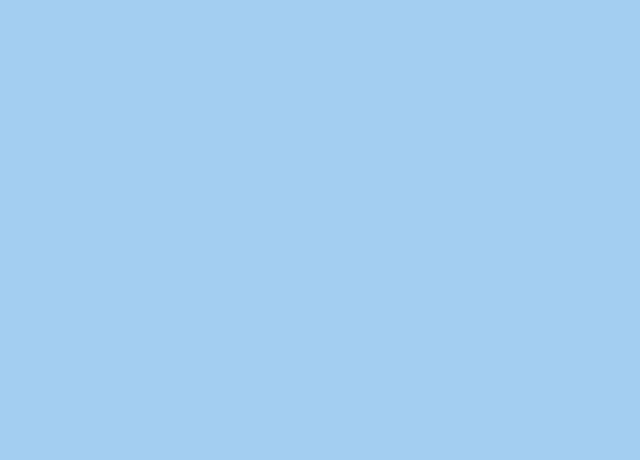
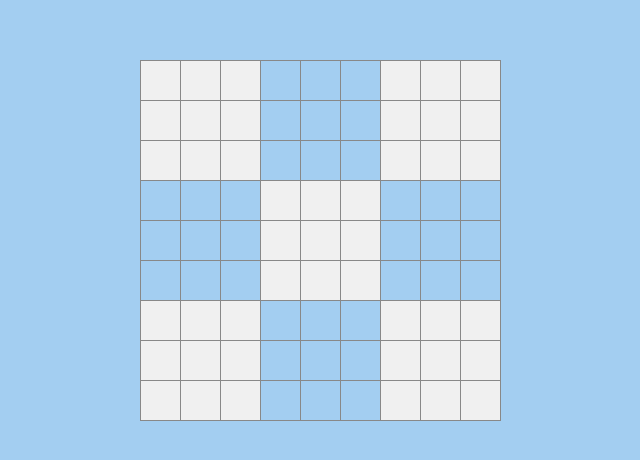
Before and after one commit to nameispuneeth/TimePazz, a React (Create React App) app: page /sudoko in a window 1280 px wide. Before the commit this address had no page. Shown: the part 170-630 px from the top of the page, without its empty margins (320-960 px from the left). Built offline with nearby package versions, Linux system fonts and the light colour scheme.

Commit message:
LocalStorage Name

```diff
--- a/src/App.js
+++ b/src/App.js
@@ -2,12 +2,14 @@ import { BrowserRouter as Router, Routes, Route } from 'react-router-dom';
 import './App.css';
 import Home from './Components/Home';
 import History from './Components/History';
+import SudokuGrid from './Components/SudokoSolver';
 function App() {
   return (
     <Router>
     <Routes>
       <Route exact path="/" element={<Home/>}/>
       <Route exact path="/history" element={<History/>}/>
+      <Route exact path="/sudoko" element={<SudokuGrid/>}/>
     </Routes>
     </Router>
   );
--- a/src/Components/SudokoSolver.js
+++ b/src/Components/SudokoSolver.js
@@ -0,0 +1,34 @@
+import React from 'react';
+import './TicTacToe.css';
+
+export default function SudokuGrid() {
+  return (
+    <div className="sudoku-container">
+      <table className="sudoku-grid">
+        <tbody>
+          {Array.from({ length: 9 }, (_, row) => (
+            <tr key={row}>
+              {Array.from({ length: 9 }, (_, col) => (
+                <td
+                  key={col}
+                  className={`cell ${
+                    (Math.floor(row / 3) + Math.floor(col / 3)) % 2 === 0
+                      ? 'cell-block'
+                      : ''
+                  }`}
+                >
+                  <input
+                    type="text"
+                    maxLength="1"
+                    pattern="[1-9]"
+                    className="cell-input"
+                  />
+                </td>
+              ))}
+            </tr>
+          ))}
+        </tbody>
+      </table>
+    </div>
+  );
+}
--- a/src/Components/Tic-Tac-Toe.js
+++ b/src/Components/Tic-Tac-Toe.js
@@ -3,6 +3,8 @@ import Swal from 'sweetalert2';
 import './TicTacToe.css'
 
 export default function TicTacToe () {
+    if(!localStorage.getItem("TicTacToeHistory")) localStorage.setItem("TicTacToeHistory",JSON.stringify([]));
+    const [TictHistory,setTictHistory]=useState(JSON.parse(localStorage.getItem("TicTacToeHistory")));
     const [userName, setUserName] = useState("");
     const [comp,setComp]=useState(false);
     const [board,setBoard]=useState(Array(9).fill(""));
@@ -11,9 +13,9 @@ export default function TicTacToe () {
     const [Xwins,setXwins]=useState(0);
     const [Owins,setOwins]=useState(0);
     const [Cwins,setCwins]=useState(0);
+    const [winningCombo,setWinningCombo]=useState(Array(9).fill(false));
     const [Opponent,setOpponent]=useState("");
     const [draws,setDraws]=useState(0);
-
 
     let patterns=[
         [0,1,2],
@@ -37,14 +39,25 @@ export default function TicTacToe () {
             if(val==="") return false;
         }
         let drawGames=draws+1;
-        if(comp) Swal.fire("Game Drawn",`${drawGames} Draw With Computer`);
-        else Swal.fire("Game Drawn",`${drawGames} Draw With ${Opponent}`);
+        if(comp){
+          Swal.fire({
+            title: "Game Drawn",
+            text: `${drawGames} ${(drawGames==1)?'Draw':'Draws'} With Computer`,
+            imageUrl: 'https://example.com/draw.png',
+            imageWidth: 200,
+            imageHeight: 200,
+            imageAlt: 'Draw Image',
+            confirmButtonText: "OK",
+          });
+        }
+        else Swal.fire("Game Drawn",`${drawGames} ${(drawGames==1)?'Draw':'Draws'} With ${Opponent}`);
         setDraws(drawGames);
         return true;
     }
     let RestartGame=()=>{
         setBoard(Array(9).fill(""));
         turnO(true);
+        setWinningCombo(Array(9).fill(false));
         setDisabled(false);
     }
 
@@ -115,32 +128,48 @@ export default function TicTacToe () {
       setBoard(newBoard);
     }
 
-    let gameFinished=()=>{
-        for(let pat of patterns){
-            let val1=pat[0],val2=pat[1],val3=pat[2];
-            if(board[val1]===board[val2] && board[val2]===board[val3] && board[val1]!==""){
-                if(board[val1]==="X"){
-                  let wins=Xwins+1;
-                  if(comp){
-                    wins=Cwins+1;
-                    Swal.fire("Computer Won",`Computer Won ${wins} ${(wins===1)?'Time':'Times'}`)
+    let gameFinished = () => {
+      for (let pat of patterns) {
+        let val1 = pat[0], val2 = pat[1], val3 = pat[2];
+        if (board[val1] === board[val2] && board[val2] === board[val3] && board[val1] !== "") {
+          setDisabled(true);
+          let newCombo = Array(9).fill(false);
+          newCombo[val1] = true;
+          newCombo[val2] = true;
+          newCombo[val3] = true;
+          setWinningCombo(newCombo);
+
+          if (board[val1] === "X") {
+            let wins = comp ? Cwins + 1 : Xwins + 1;
+            if (comp) {
+              Swal.fire("Computer Won", `Computer Won ${wins} ${(wins === 1) ? 'Time' : 'Times'}`);
               setCwins(wins);
-                  }
-                  else{
-                    Swal.fire(`${Opponent} Won`,`${Opponent} Won ${wins} ${(wins===1)?'Time':'Times'}`)
+            } else {
+              Swal.fire(`${Opponent} Won`, `${Opponent} Won ${wins} ${(wins === 1) ? 'Time' : 'Times'}`);
               setXwins(wins);
             }
-
-              }else{
-                  let wins=Owins+1;
-                  Swal.fire(`${userName} Won`,`${userName} Won ${wins} ${(wins===1)?'Time':'Times'}`)
+            let WinsHist = [...TictHistory];
+            const value = comp ? "Computer Won" : `${Opponent} Won`;
+            const now = new Date();
+            const result = `${now.toLocaleDateString()} ${now.toLocaleTimeString()} - ${value}`;
+            WinsHist.push(result);
+            setTictHistory(WinsHist);
+          } else {
+            let wins = Owins + 1;
+            Swal.fire(`${userName} Won`, `${userName} Won ${wins} ${(wins === 1) ? 'Time' : 'Times'}`);
             setOwins(wins);
+            let WinsHist = [...TictHistory];
+            const value = `${userName} Won`;
+            const now = new Date();
+            const result = `${now.toLocaleDateString()} ${now.toLocaleTimeString()} - ${value}`;
+            WinsHist.push(result);
+            setTictHistory(WinsHist);
           }
           return true;
         }
       }
       return false;
-    }
+    };
 
     const askOpponentName = async () => {
         const result = await Swal.fire({
@@ -185,9 +214,9 @@ export default function TicTacToe () {
             }
           }
 
-          if (!name) return; // If still no name, stop.
+          if (!name) return;
 
-          setUserName(name); // Now set it in state
+          setUserName(name);
 
 
           const modePrompt = await Swal.fire({
@@ -231,29 +260,37 @@ export default function TicTacToe () {
         }
     }, [board]);
 
+    useEffect(()=>{
+      localStorage.setItem("TicTacToeHistory",JSON.stringify(TictHistory));
+    },[TictHistory])
+
   return (
     <>
     <div className='d-grid justify-content-center align-items-center mt-2 mb-2' >
+    <button className="history-btn">History</button>
+
         <div className=" p-5 d-grid justify-content-center align-items-center" style={{backgroundColor:'white',border:'1px solid #a3cef1',borderRadius:'18px',maxHeight:'95vh'}}>
             <h1 className='text-center' style={{color:"#274c77",fontWeight:"bold",fontFamily:'"Quicksand", serif'}}>Tic-Tac-Toe</h1>
             <div className='mt-4'>
                 <div className="row">
-                    <button className="cbtn" onClick={()=>HandleClick(0)} disabled={disabled}>{board[0]}</button>
-                    <button className="cbtn" onClick={()=>HandleClick(1)} disabled={disabled}>{board[1]}</button>
-                    <button className="cbtn" onClick={()=>HandleClick(2)} disabled={disabled}>{board[2]}</button>
+                    <button className={`cbtn ${winningCombo[0]?'win':''}`} onClick={()=>HandleClick(0)} disabled={disabled}>{board[0]}</button>
+                    <button className={`cbtn ${winningCombo[1]?'win':''}`} onClick={()=>HandleClick(1)} disabled={disabled}>{board[1]}</button>
+                    <button className={`cbtn ${winningCombo[2]?'win':''}`} onClick={()=>HandleClick(2)} disabled={disabled}>{board[2]}</button>
                 </div>
                 <div className="row">
-                    <button className="cbtn" onClick={()=>HandleClick(3)} disabled={disabled}>{board[3]}</button>
-                    <button className="cbtn" onClick={()=>HandleClick(4)} disabled={disabled}>{board[4]}</button>
-                    <button className="cbtn" onClick={()=>HandleClick(5)} disabled={disabled}>{board[5]}</button>
+                    <button className={`cbtn ${winningCombo[3]?'win':''}`} onClick={()=>HandleClick(3)} disabled={disabled}>{board[3]}</button>
+                    <button className={`cbtn ${winningCombo[4]?'win':''}`} onClick={()=>HandleClick(4)} disabled={disabled}>{board[4]}</button>
+                    <button className={`cbtn ${winningCombo[5]?'win':''}`} onClick={()=>HandleClick(5)} disabled={disabled}>{board[5]}</button>
                 </div>
                 <div className="row">
-                    <button className="cbtn" onClick={()=>HandleClick(6)} disabled={disabled}>{board[6]}</button>
-                    <button className="cbtn" onClick={()=>HandleClick(7)} disabled={disabled}>{board[7]}</button>
-                    <button className="cbtn" onClick={()=>HandleClick(8)} disabled={disabled}>{board[8]}</button>
+                    <button className={`cbtn ${winningCombo[6]?'win':''}`} onClick={()=>HandleClick(6)} disabled={disabled}>{board[6]}</button>
+                    <button className={`cbtn ${winningCombo[7]?'win':''}`} onClick={()=>HandleClick(7)} disabled={disabled}>{board[7]}</button>
+                    <button className={`cbtn ${winningCombo[8]?'win':''}`} onClick={()=>HandleClick(8)} disabled={disabled}>{board[8]}</button>
                 </div>
+                <div className='mt-2'>
                 <button className='reset' onClick={()=>RestartGame()}>New Game</button>
                 <button className='reset' onClick={()=>ChangeMode()}>Change Mode</button>
+                </div>
             </div>
 
         </div>
--- a/src/Components/TicTacToe.css
+++ b/src/Components/TicTacToe.css
@@ -37,10 +37,78 @@ body {
   border-radius: 0.4rem;
   border: 2px solid skyblue;
   background-color: skyblue;
-  width: 23vmin;
-  height: 7vmin;
+  min-width: 20vmin;
+  max-width:25vmin;
+  min-height:7vmin;
+  max-height: 15vmin;
   color: white;
   font-size: 2.5vmin;
   font-weight: bold;
   margin: 3vmin;
 }
+
+.sudoku-container {
+  display: flex;
+  justify-content: center;
+  margin-top: 20px;
+}
+
+.sudoku-grid {
+  border-collapse: collapse;
+}
+
+.cell {
+  border: 1px solid #888;
+  width: 40px;
+  height: 40px;
+  text-align: center;
+}
+
+.cell-input {
+  width: 100%;
+  height: 100%;
+  text-align: center;
+  font-size: 20px;
+  border: none;
+  outline: none;
+  background: transparent;
+}
+
+.cell-block {
+  background-color: #f0f0f0;
+}
+.win{
+  animation: xyz 1s infinite;
+}
+
+
+@keyframes xyz {
+  0%{
+      transform: scale(1.0);
+  }
+  50%{
+      transform: scale(1.03);
+  }
+  100%{
+      transform: scale(1.0);
+  }
+}
+
+.history-btn {
+  position: absolute;
+  top: 10px;
+  right: 10px;
+  background-color: #274c77;
+  color: white;
+  border: none;
+  padding: 8px 16px;
+  font-weight: bold;
+  border-radius: 8px;
+  cursor: pointer;
+  z-index: 10;
+  transition: background-color 0.3s ease;
+}
+
+.history-btn:hover {
+  background-color: #1d3a5f;
+}
```
Also changed, not shown: src/Components/sudoko.css (added). Lines whose indentation alone changed are shown as unchanged.
